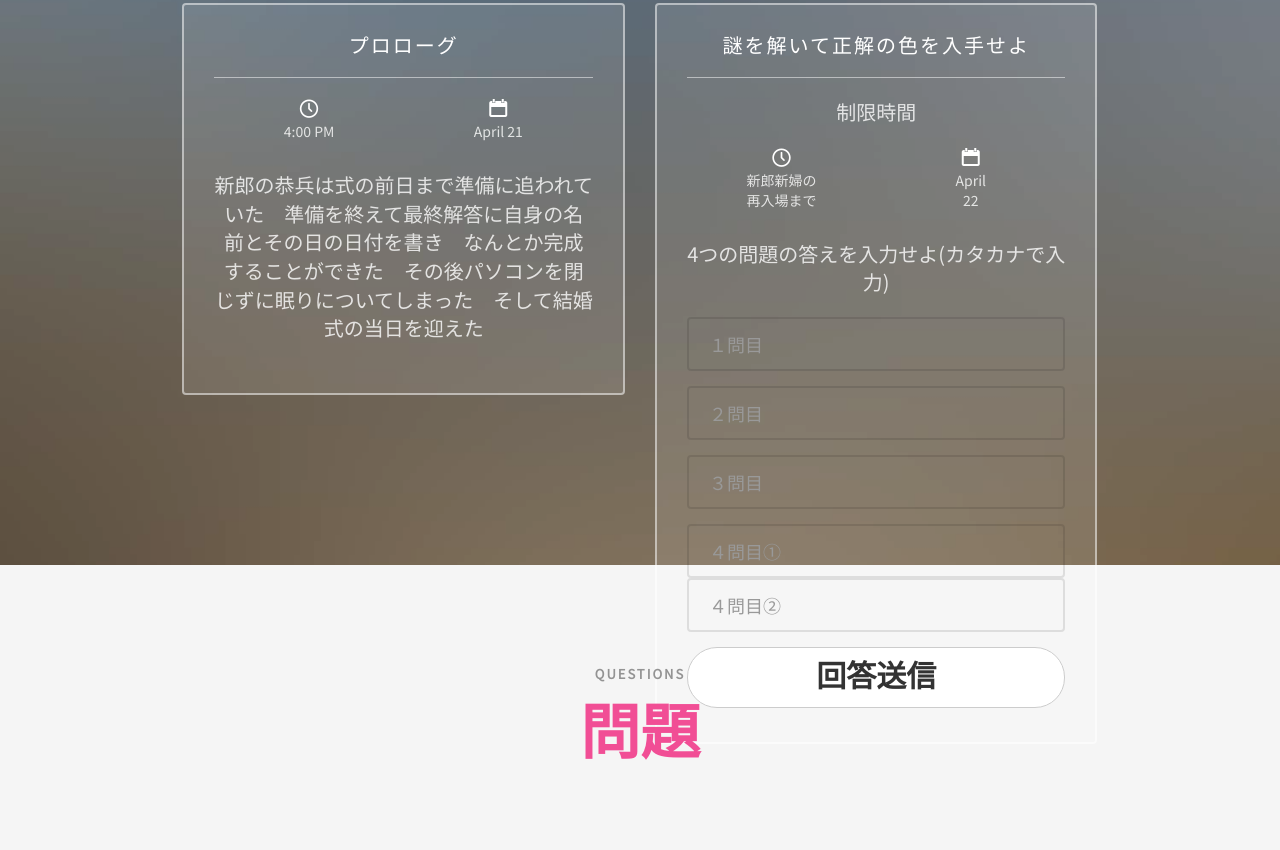
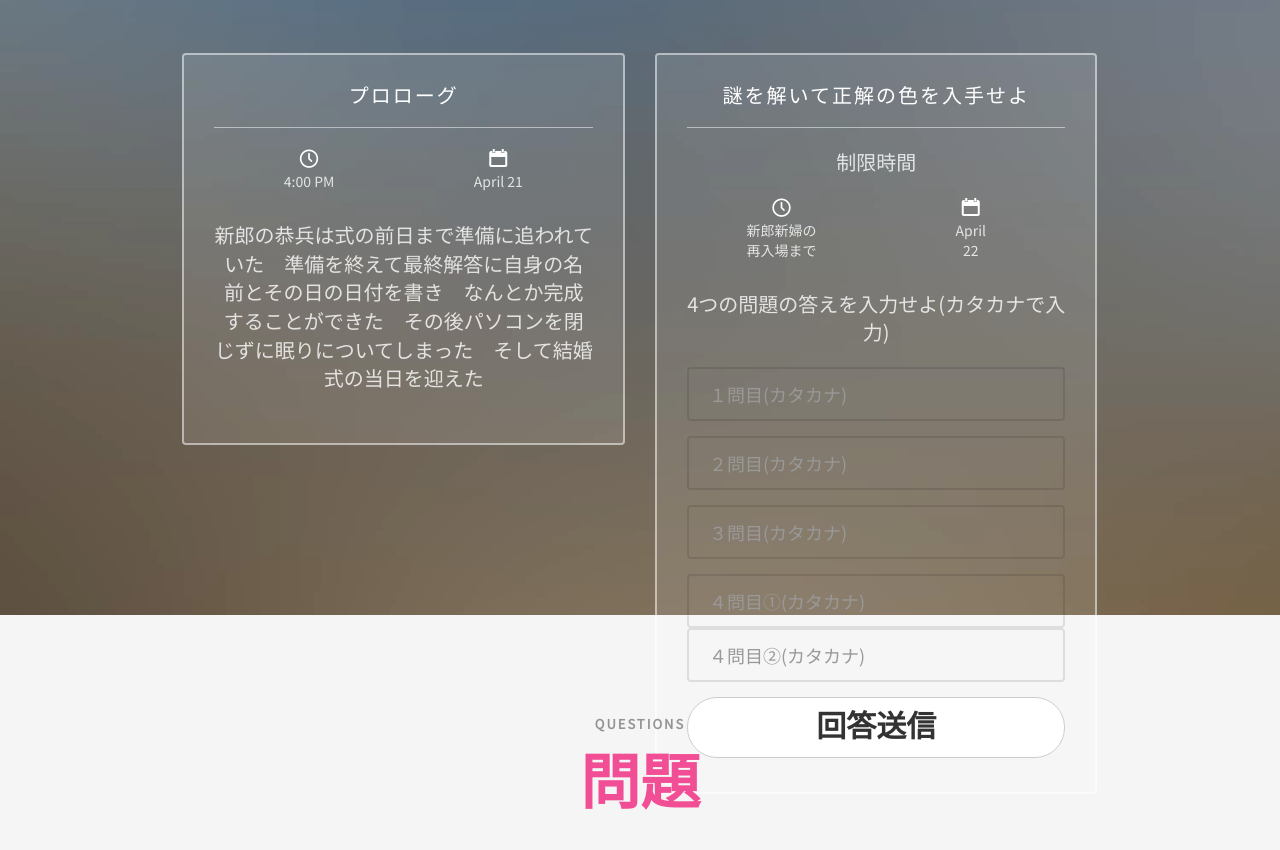
Before and after one commit to t-kyohei/wedding202304baby, a plain HTML site: page index.html in a window 1280 px wide. Shown: the part 2249-3099 px from the top of the page. Drawn offline with nearby package versions, Linux system fonts and the light colour scheme; files whose address does not match are found by name.

Commit message:
回答チェック

```diff
--- a/index.html
+++ b/index.html
@@ -125,6 +125,7 @@
 					<h2 id="baby">赤ちゃん顔当て!</h2>
 					<h3>新郎新婦が再入場するまでに回答をしてください</h3>
 					<p>謎を解ければ正解を教えてもらえるかも</p>
+					<p>答えが分かってもあまり大声で言わないようお願いします</p>
 					<p>選べるのは1回きりです</p>
 				</div>
 			</div>
@@ -241,21 +242,21 @@
 									<p class="hide answer-none" style="color:#FF0000;">入力されていない回答があります</p>
 									<div class="form-group">
 										<label for="question1" class="sr-only">１問目</label>
-										<input type="" class="form-control question1" style="color:#FFFFFF;" id="question1" placeholder="１問目">
+										<input type="" class="form-control question1" style="color:#FFFFFF;" id="question1" placeholder="１問目(カタカナ)">
 									</div>
 									<div class="form-group">
 										<label for="question2" class="sr-only">２問目</label>
-										<input type="" class="form-control question2" id="question2" style="color:#FFFFFF;" placeholder="２問目">
+										<input type="" class="form-control question2" id="question2" style="color:#FFFFFF;" placeholder="２問目(カタカナ)">
 									</div>
 									<div class="form-group">
 										<label for="question3" class="sr-only">３問目</label>
-										<input type="" class="form-control question3" id="question3" style="color:#FFFFFF;" placeholder="３問目">
+										<input type="" class="form-control question3" id="question3" style="color:#FFFFFF;" placeholder="３問目(カタカナ)">
 									</div>
 									<div class="form-group">
 										<label for="question4" class="sr-only">４問目①</label>
-										<input type="" class="form-control question4-1" id="question4" style="color:#FFFFFF;" placeholder="４問目①">
+										<input type="" class="form-control question4-1" id="question4" style="color:#FFFFFF;" placeholder="４問目①(カタカナ)">
 										<label for="question4" class="sr-only">４問目②</label>
-										<input type="" class="form-control question4-2" id="question4" style="color:#FFFFFF;" placeholder="４問目②">
+										<input type="" class="form-control question4-2" id="question4" style="color:#FFFFFF;" placeholder="４問目②(カタカナ)">
 									</div>
 									<button type="submit" class="btn btn-default btn-block btn-answer">回答送信</button>
 
```
